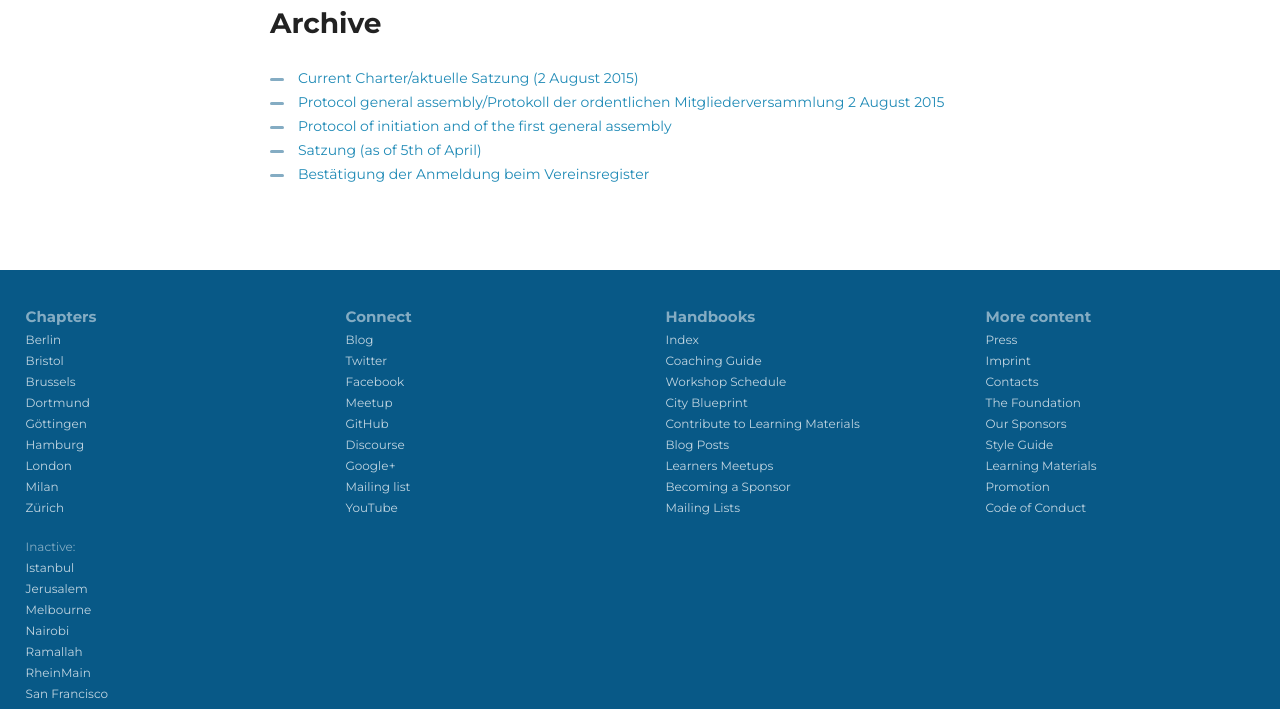
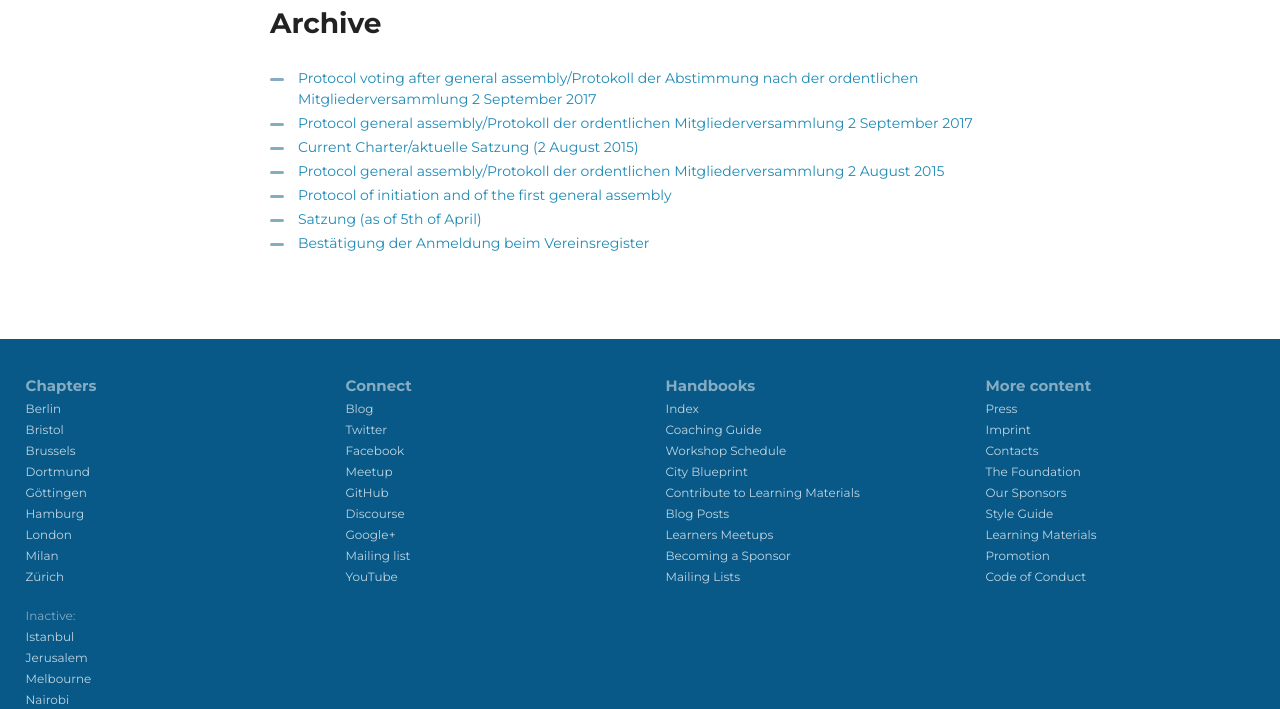
Before and after one commit to OpenTechSchool/www.opentechschool.org, a Jekyll site: the page built from foundation/index.html, in a window 1280 px wide and 900 px high, scrolled down 1873 px, cut to the strip 191-900 px from the top of the window. Built offline with Jekyll 4.4.1, drawn with Linux system fonts in a browser that asks for light colours; nearby versions of some CDN libraries.

Commit message:
add protocols of general assembly to foundation archive

```diff
--- a/foundation/index.html
+++ b/foundation/index.html
@@ -59,7 +59,9 @@ title: Foundation
     <h2>Archive</h2>
     <p>
     	<ul>
-    		<li><a href="archive/aktuelle-Satzung.pdf">Current Charter/aktuelle Satzung (2 August 2015)</a></li>
+        <li><a href="archive/Protokoll_Abstimmung_OMV_OpenTechSchool_e.V._2017_10_05.pdf">Protocol voting after general assembly/Protokoll der Abstimmung nach der ordentlichen Mitgliederversammlung 2 September 2017</a></li>
+        <li><a href="archive/Protokoll_OMV_OpenTechSchool_e.V._2017_09_02.pdf">Protocol general assembly/Protokoll der ordentlichen Mitgliederversammlung 2 September 2017</a></li>
+        <li><a href="archive/aktuelle-Satzung.pdf">Current Charter/aktuelle Satzung (2 August 2015)</a></li>
     		<li><a href="archive/Protokoll_OMV_OpenTechSchool_e.V._2015_08_02.pdf">Protocol general assembly/Protokoll der ordentlichen Mitgliederversammlung 2 August 2015</a></li>
     		<li><a href="archive/Vereinsgruendungsprotokoll.pdf">Protocol of initiation and of the first general assembly</a>
     		<li><a href="archive/Satzung-Gruendnug.pdf">Satzung (as of 5th of April)</a></li>
```
Also changed, not shown: 2 other files.
